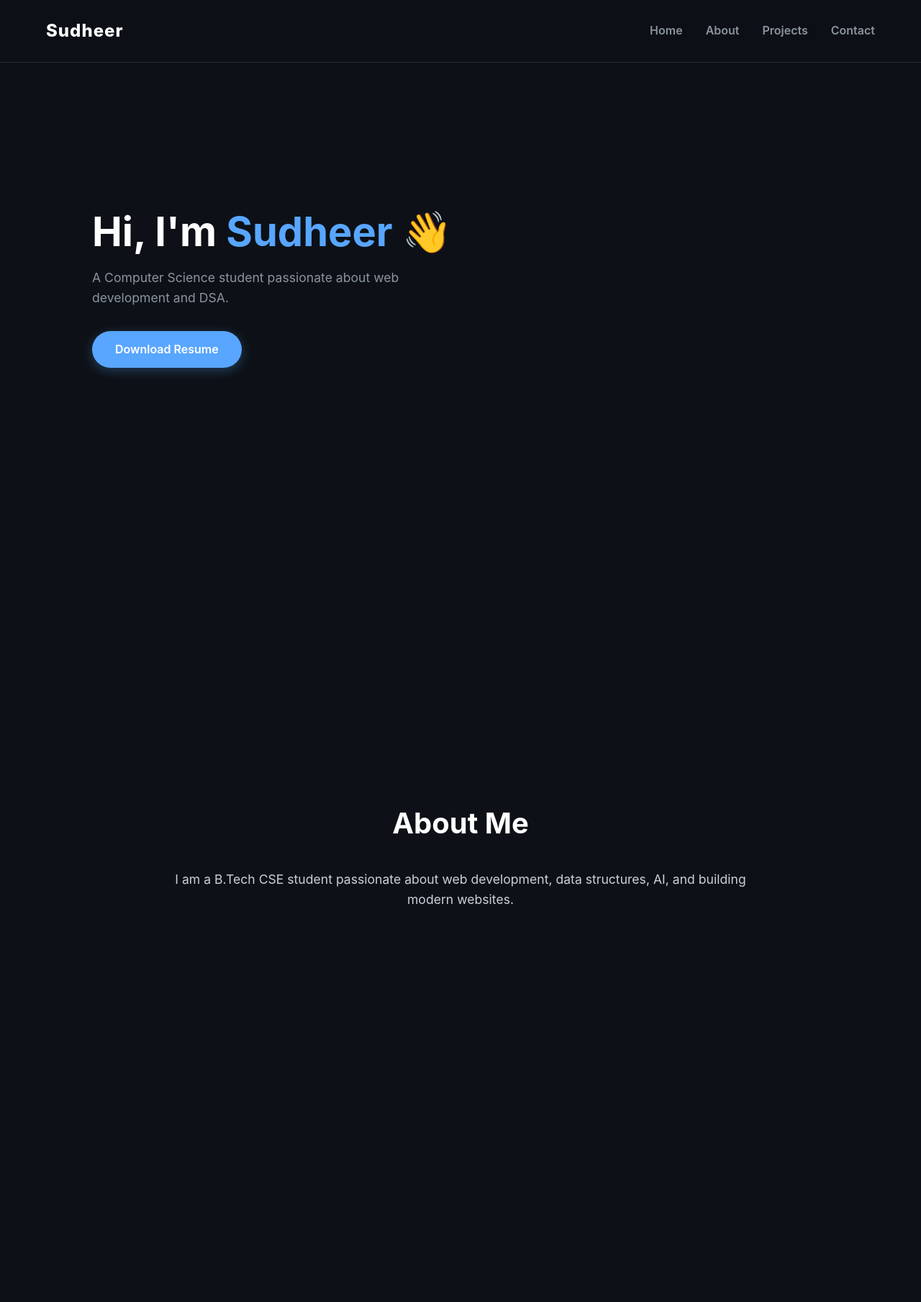
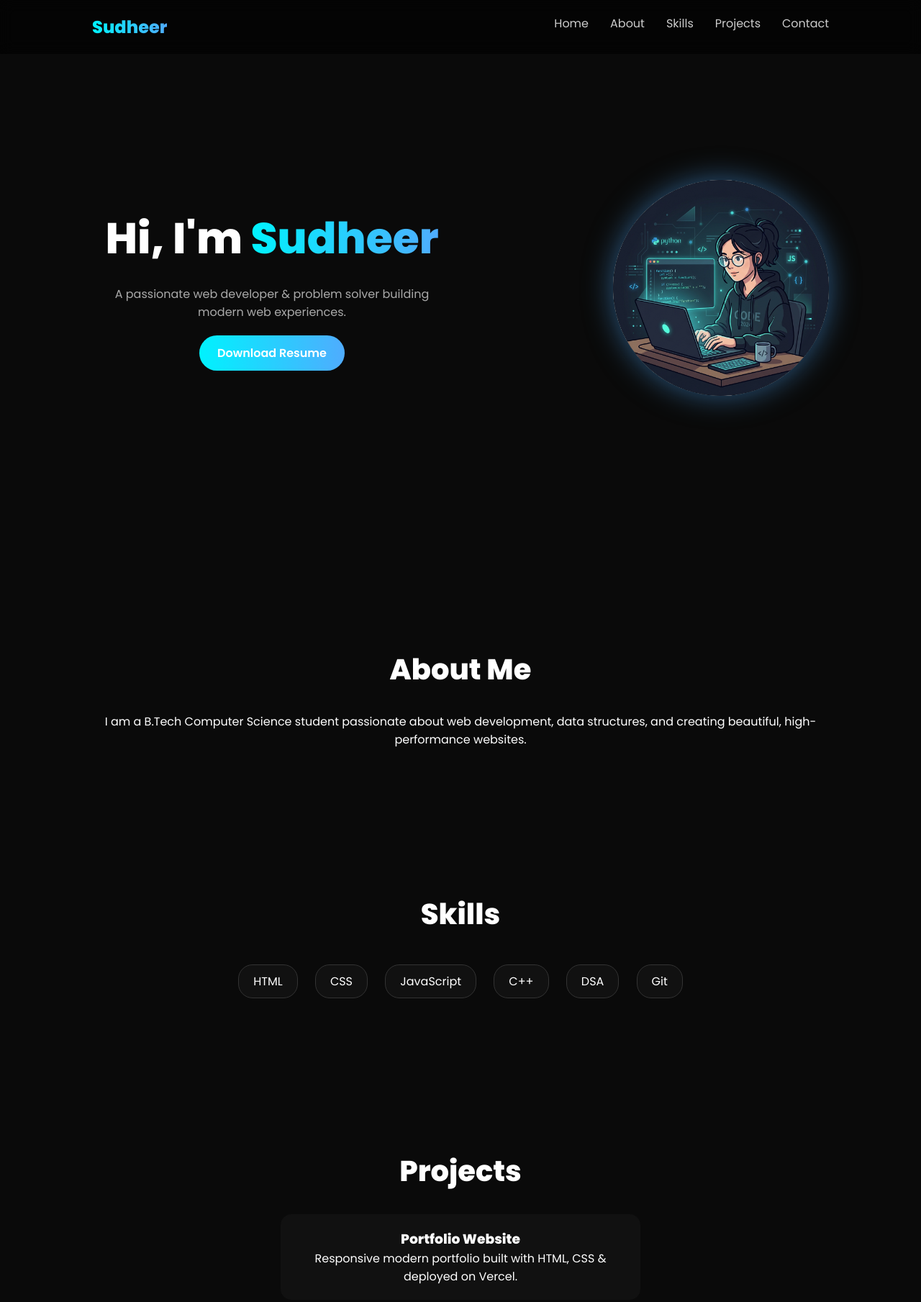
Before and after one commit to Sudheer78s/portfolio, a plain HTML site: page index.html in a window 1280 px wide. Shown: the top 1809 px of the page at 72% size. Drawn offline with Linux system fonts and the light colour scheme.

Commit message:
new stylish portfolio

```diff
--- a/index.html
+++ b/index.html
@@ -1,79 +1,234 @@
 <!DOCTYPE html>
 <html lang="en">
 <head>
-  <meta charset="UTF-8" />
-  <meta name="viewport" content="width=device-width, initial-scale=1.0"/>
-  <title>Sudheer Portfolio</title>
+<meta charset="UTF-8">
+<meta name="viewport" content="width=device-width, initial-scale=1.0">
+<title>Sudheer | Portfolio</title>
 
-  <!-- ✅ External CSS -->
-  <link rel="stylesheet" href="styles.css">
+<!-- Google Font -->
+<link href="https://fonts.googleapis.com/css2?family=Poppins:wght@300;400;600;800&display=swap" rel="stylesheet">
+
+<style>
+*{
+  margin:0;
+  padding:0;
+  box-sizing:border-box;
+  font-family:'Poppins',sans-serif;
+}
+
+body{
+  background:#0a0a0a;
+  color:#fff;
+  scroll-behavior:smooth;
+}
+
+/* NAVBAR */
+nav{
+  position:fixed;
+  top:0;
+  width:100%;
+  display:flex;
+  justify-content:space-between;
+  padding:20px 10%;
+  background:rgba(0,0,0,0.6);
+  backdrop-filter:blur(10px);
+  z-index:1000;
+}
+
+.logo{
+  font-size:24px;
+  font-weight:800;
+  background:linear-gradient(90deg,#00f2fe,#4facfe);
+  -webkit-background-clip:text;
+  color:transparent;
+}
+
+nav ul{
+  display:flex;
+  gap:30px;
+}
+
+nav ul li{
+  list-style:none;
+}
+
+nav ul li a{
+  text-decoration:none;
+  color:#ccc;
+  transition:0.3s;
+}
+
+nav ul li a:hover{
+  color:#4facfe;
+}
+
+/* HERO */
+.hero{
+  height:100vh;
+  display:flex;
+  align-items:center;
+  justify-content:space-between;
+  padding:0 10%;
+}
+
+.hero-text h1{
+  font-size:60px;
+}
+
+.gradient{
+  background:linear-gradient(90deg,#00f2fe,#4facfe);
+  -webkit-background-clip:text;
+  color:transparent;
+}
+
+.hero-text p{
+  margin-top:20px;
+  color:#aaa;
+  max-width:500px;
+}
+
+.btn{
+  margin-top:20px;
+  display:inline-block;
+  padding:12px 25px;
+  background:linear-gradient(90deg,#00f2fe,#4facfe);
+  border-radius:30px;
+  text-decoration:none;
+  color:#fff;
+  font-weight:600;
+  transition:0.3s;
+}
+
+.btn:hover{
+  transform:scale(1.05);
+}
+
+/* IMAGE */
+.hero img{
+  width:300px;
+  border-radius:50%;
+  box-shadow:0 0 40px rgba(79,172,254,0.5);
+}
+
+/* SECTION */
+section{
+  padding:100px 10%;
+  text-align:center;
+}
+
+h2{
+  font-size:40px;
+  margin-bottom:30px;
+}
+
+/* SKILLS */
+.skills span{
+  display:inline-block;
+  padding:10px 20px;
+  margin:10px;
+  border-radius:20px;
+  background:#111;
+  border:1px solid #333;
+}
+
+/* PROJECTS */
+.project{
+  background:#111;
+  padding:20px;
+  margin:20px auto;
+  max-width:500px;
+  border-radius:15px;
+  transition:0.3s;
+}
+
+.project:hover{
+  transform:translateY(-10px);
+  box-shadow:0 0 20px rgba(79,172,254,0.3);
+}
+
+/* FOOTER */
+footer{
+  padding:30px;
+  text-align:center;
+  background:#000;
+  color:#aaa;
+}
+</style>
 </head>
 
 <body>
 
-  <nav class="navbar">
-    <a href="#" class="logo">Sudheer</a>
-    <ul class="nav-links">
+<!-- NAV -->
+<nav>
+  <div class="logo">Sudheer</div>
+  <ul>
     <li><a href="#home">Home</a></li>
     <li><a href="#about">About</a></li>
+    <li><a href="#skills">Skills</a></li>
     <li><a href="#projects">Projects</a></li>
     <li><a href="#contact">Contact</a></li>
   </ul>
 </nav>
 
-  <section id="home" class="section hero">
-    <div class="hero-content">
-      <h1>Hi, I'm <span class="highlight">Sudheer 👋</span></h1>
-      <p>A Computer Science student passionate about web development and DSA.</p>
-      <div class="hero-buttons">
-        <a href="resume.pdf" class="btn" download>Download Resume</a>
+<!-- HERO -->
+<section class="hero" id="home">
+  <div class="hero-text">
+    <h1>Hi, I'm <span class="gradient">Sudheer</span></h1>
+    <p>A passionate web developer & problem solver building modern web experiences.</p>
+    <a href="#" class="btn">Download Resume</a>
   </div>
+
+  <img src="profile.png" alt="profile">
+</section>
+
+<!-- ABOUT -->
+<section id="about">
+  <h2>About Me</h2>
+  <p>
+    I am a B.Tech Computer Science student passionate about web development,
+    data structures, and creating beautiful, high-performance websites.
+  </p>
+</section>
+
+<!-- SKILLS -->
+<section id="skills">
+  <h2>Skills</h2>
+  <div class="skills">
+    <span>HTML</span>
+    <span>CSS</span>
+    <span>JavaScript</span>
+    <span>C++</span>
+    <span>DSA</span>
+    <span>Git</span>
   </div>
 </section>
 
-  <section id="about" class="section">
-    <h2>About Me</h2>
-    <div class="about-content">
-      <p>
-        I am a B.Tech CSE student passionate about web development,
-        data structures, AI, and building modern websites.
-      </p>
+<!-- PROJECTS -->
+<section id="projects">
+  <h2>Projects</h2>
+
+  <div class="project">
+    <h3>Portfolio Website</h3>
+    <p>Responsive modern portfolio built with HTML, CSS & deployed on Vercel.</p>
   </div>
+
+  <div class="project">
+    <h3>Student Management System</h3>
+    <p>CRUD-based project using JavaScript for managing student records.</p>
+  </div>
+
 </section>
 
-  <section id="projects" class="section">
-    <h2>Projects</h2>
-    <div class="projects-grid">
-      <div class="project-card">
-        <h3>Portfolio Website</h3>
-        <p>A responsive personal portfolio website hosted on Vercel.</p>
-      </div>
-      <div class="project-card">
-        <h3>Student Management System</h3>
-        <p>A CRUD-based student record management project.</p>
-      </div>
-    </div>
+<!-- CONTACT -->
+<section id="contact">
+  <h2>Contact</h2>
+  <p>Email: sudheer@example.com</p>
+  <p>GitHub: github.com/Sudheer78s</p>
 </section>
 
-  <section id="contact" class="section contact">
-    <h2>Contact</h2>
-    <p>Email: sudheer@example.com</p>
-    <p>
-      GitHub:
-      <a href="https://github.com/Sudheer78s" target="_blank">
-        github.com/Sudheer78s
-      </a>
-    </p>
-    <p>
-      LinkedIn:
-      <a href="https://linkedin.com" target="_blank">
-        linkedin.com/in/sudheer
-      </a>
-    </p>
-  </section>
-
+<!-- FOOTER -->
 <footer>
-    © 2026 Sudheer Sharma | Portfolio
+  © 2026 Sudheer Sharma | All Rights Reserved
 </footer>
 
 </body>
```
Lines whose indentation alone changed are shown as unchanged.
